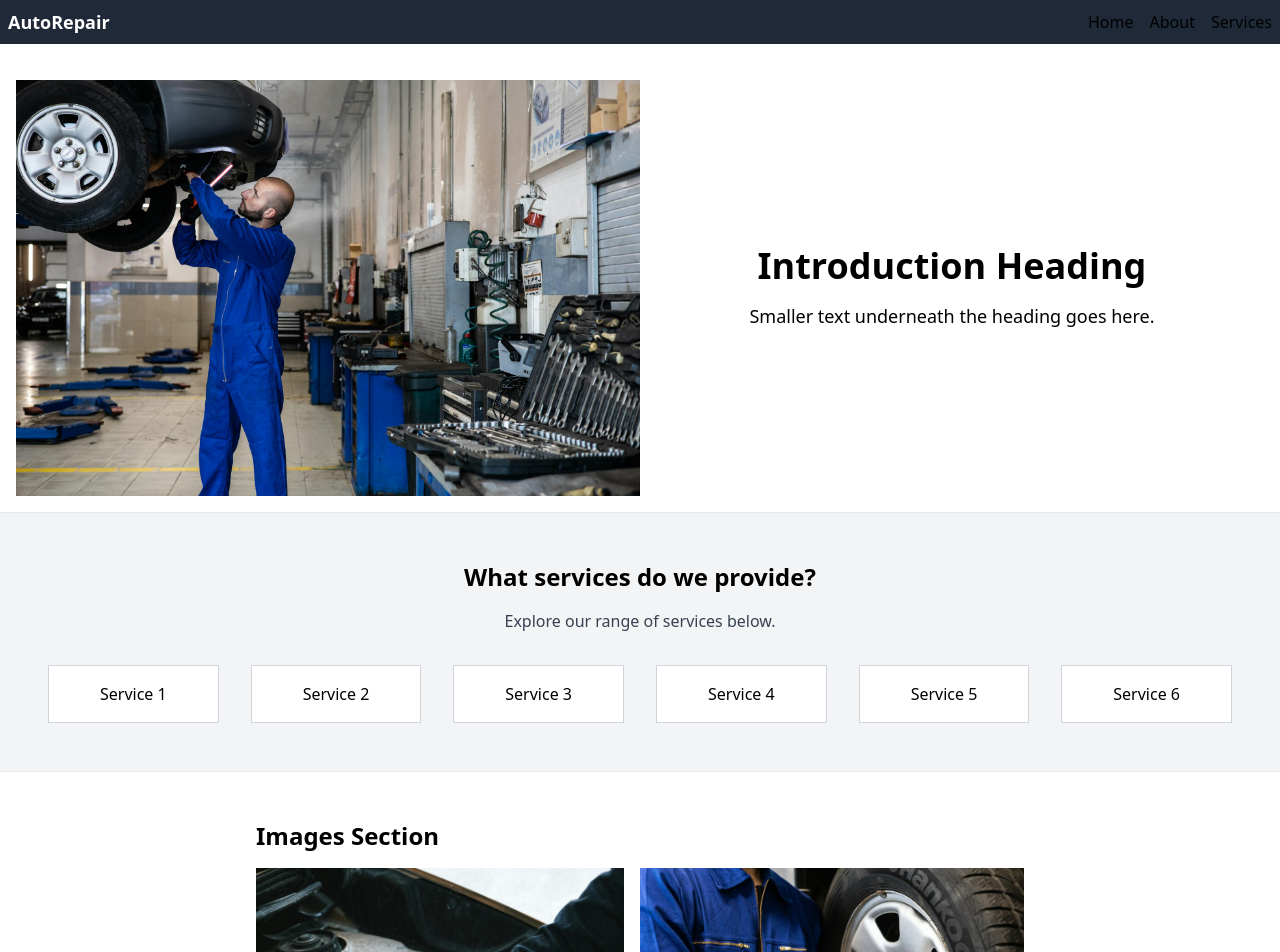
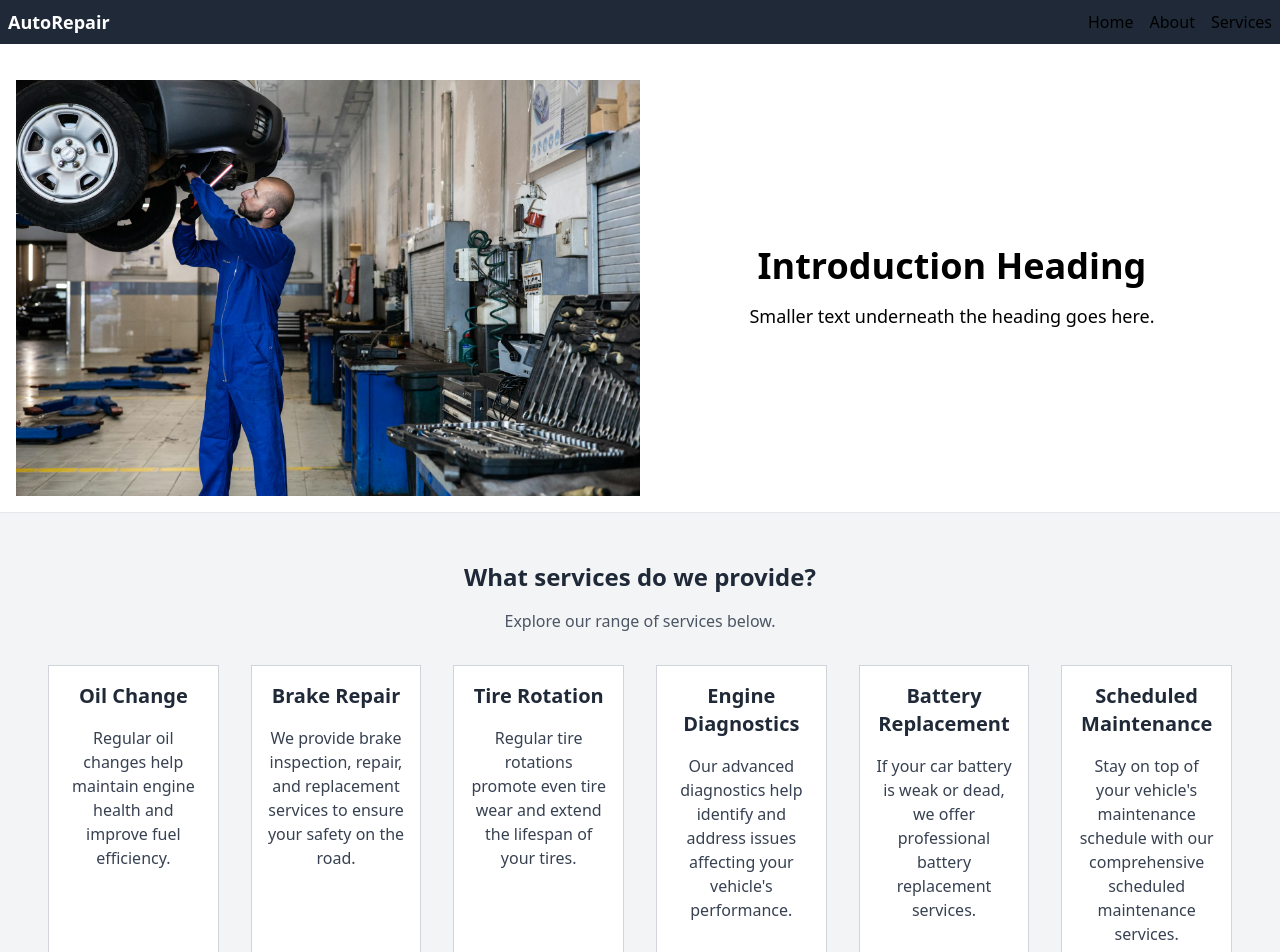
Before and after one commit to johnlombardi389/auto-website, a React (Vite) app: page / in a window 1280 px wide. Shown: the top 952 px of the page. Built offline with nearby package versions, Linux system fonts and the light colour scheme.

Commit message:
Added services titles and descriptions

```diff
--- a/src/components/Services.jsx
+++ b/src/components/Services.jsx
@@ -1,42 +1,61 @@
 const Services = () => {
+  const servicesData = [
+    {
+      title: "Oil Change",
+      description:
+        "Regular oil changes help maintain engine health and improve fuel efficiency.",
+    },
+    {
+      title: "Brake Repair",
+      description:
+        "We provide brake inspection, repair, and replacement services to ensure your safety on the road.",
+    },
+    {
+      title: "Tire Rotation",
+      description:
+        "Regular tire rotations promote even tire wear and extend the lifespan of your tires.",
+    },
+    {
+      title: "Engine Diagnostics",
+      description:
+        "Our advanced diagnostics help identify and address issues affecting your vehicle's performance.",
+    },
+    {
+      title: "Battery Replacement",
+      description:
+        "If your car battery is weak or dead, we offer professional battery replacement services.",
+    },
+    {
+      title: "Scheduled Maintenance",
+      description:
+        "Stay on top of your vehicle's maintenance schedule with our comprehensive scheduled maintenance services.",
+    },
+  ];
+
   return (
     <section
       id="services"
       className="bg-gray-100 border-t border-gray-200 border-b p-12 text-center"
     >
-      <h3 className="text-2xl font-bold mb-4">What services do we provide?</h3>
-      <p className="text-gray-700 mb-8">Explore our range of services below.</p>
+      <h3 className="text-2xl font-bold mb-4 text-gray-800">
+        What services do we provide?
+      </h3>
+      <p className="text-gray-600 mb-8">Explore our range of services below.</p>
 
       <div className="grid grid-cols-2 md:grid-cols-3 lg:grid-cols-6 gap-8">
-        {/* Service Box 1 */}
-        <div className="bg-white p-4 text-center border border-gray-300">
-          <p>Service 1</p>
-        </div>
-
-        {/* Service Box 2 */}
-        <div className="bg-white p-4 text-center border border-gray-300">
-          <p>Service 2</p>
-        </div>
-
-        {/* Service Box 3 */}
-        <div className="bg-white p-4 text-center border border-gray-300">
-          <p>Service 3</p>
-        </div>
-
-        {/* Service Box 4 */}
-        <div className="bg-white p-4 text-center border border-gray-300">
-          <p>Service 4</p>
-        </div>
-
-        {/* Service Box 5 */}
-        <div className="bg-white p-4 text-center border border-gray-300">
-          <p>Service 5</p>
-        </div>
-
-        {/* Service Box 6 */}
-        <div className="bg-white p-4 text-center border border-gray-300">
-          <p>Service 6</p>
-        </div>
+        {servicesData.map((service, index) => (
+          <div
+            key={index}
+            className="bg-white p-4 text-center border border-gray-300"
+          >
+            <h4 className="text-sm md:text-lg lg:text-xl font-bold mb-4 text-gray-800">
+              {service.title}
+            </h4>
+            <p className="text-xs md:text-sm lg:text-base text-gray-700">
+              {service.description}
+            </p>
+          </div>
+        ))}
       </div>
     </section>
   );
```
